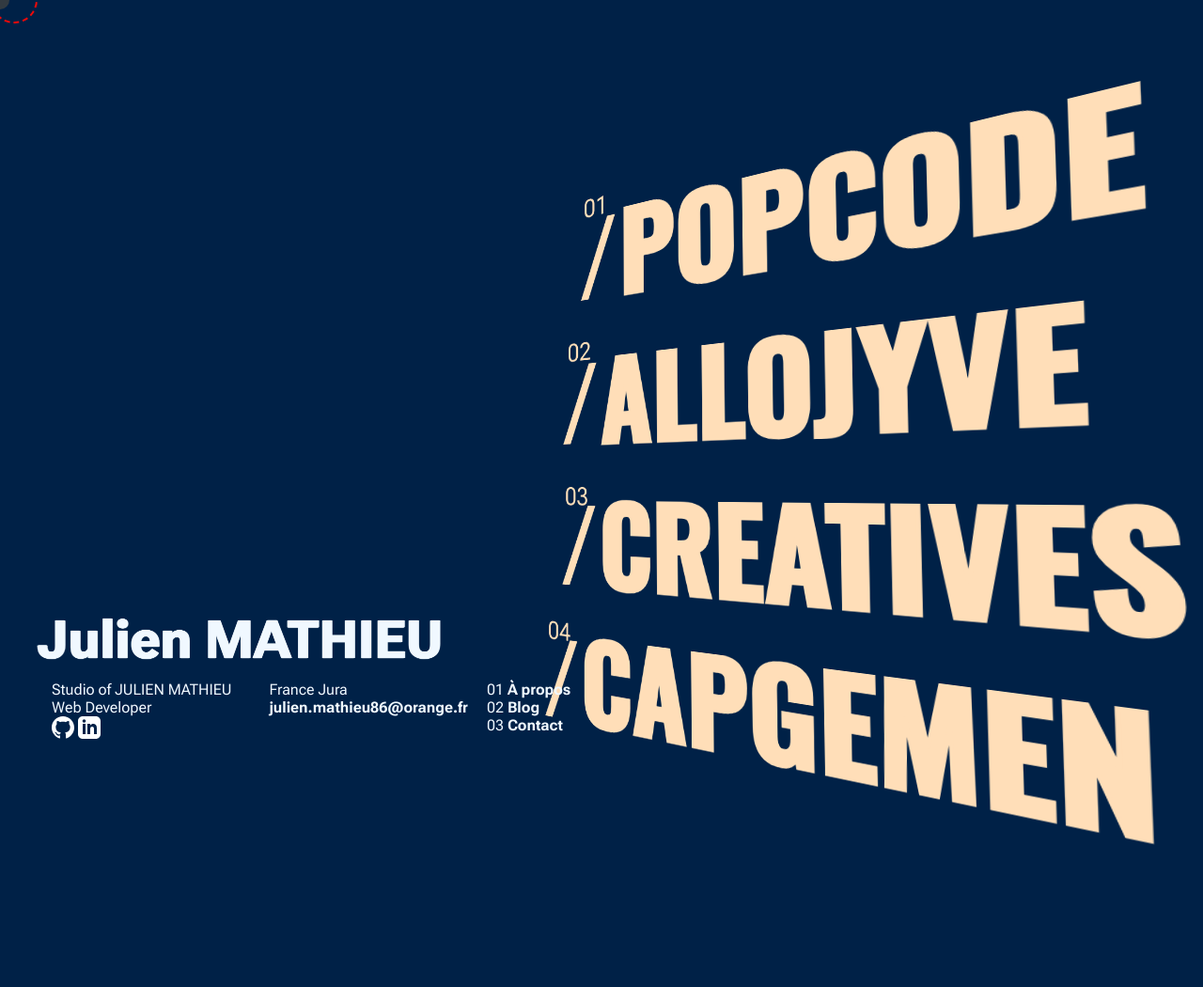
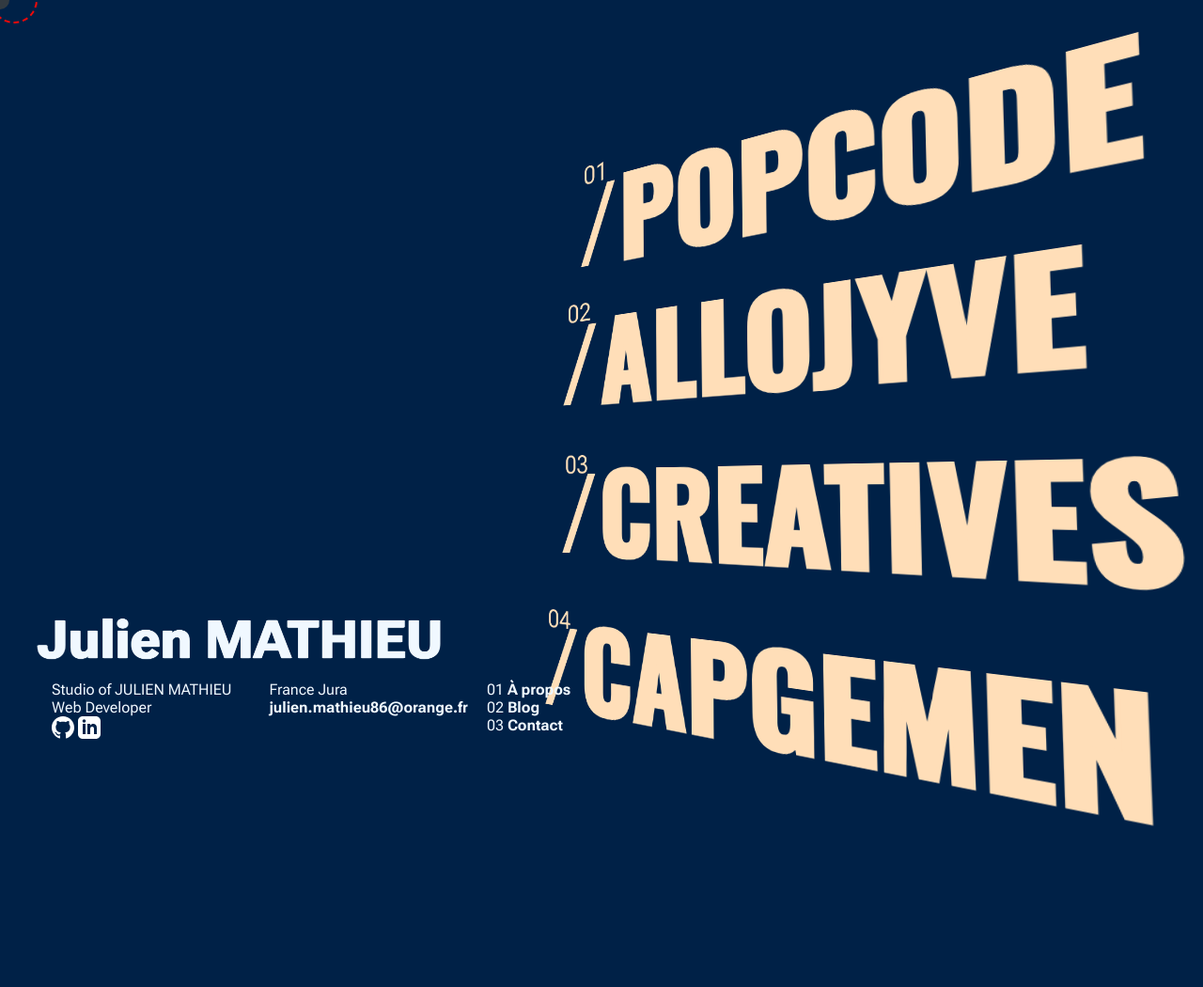
Before and after one commit to GamerBike39/portfolio, a PHP site: page / in a window 1280 px wide. Shown: the whole page at 94% size. After the commit the page ends 879 px from the top, so only its background shows below. Run offline with PHP 8.4, Linux system fonts and the light colour scheme; some libraries are stand-ins or nearby versions.

Commit message:
changement perspective

```diff
--- a/assets/css/style.css
+++ b/assets/css/style.css
@@ -120,7 +120,7 @@ a{
 .containerProject > h3:nth-child(1){
     /* margin-top: 50px; */
     margin-left: auto;
-    transform: rotateX(3deg) rotateY(326deg) translateY(30px);
+    transform: rotateX(3deg) rotateY(326deg) translateY(-24px);
     transform-style: preserve-3d;
     transition: all 0.5s ease-in-out;
     transform-origin: center right;
@@ -134,7 +134,7 @@ a{
     margin-top: 5px;
     margin-bottom: 5px;
     margin-left: auto;
-    transform: rotateX(3deg) rotateY(326deg) translate(-49px,18px);
+    transform: rotateX(3deg) rotateY(326deg) translate(-49px,-45px);
     transform-style: preserve-3d;
     transition: all 0.5s ease-in-out;
     transform-origin: center right;
@@ -147,7 +147,7 @@ a{
     margin-top: 5px;
     margin-bottom: 5px;
     margin-left: auto;
-    transform: rotateX(3deg) rotateY(326deg) translateX(36px);
+    transform: rotateX(3deg) rotateY(326deg) translateX(36px) translateY(-51px);
     transform-style: preserve-3d;
     transition: all 0.5s ease-in-out;
     transform-origin:center right;
@@ -160,7 +160,7 @@ a{
     margin-top: 5px;
     /* margin-bottom: 5px; */
     margin-left: auto;
-    transform: rotateX(3deg) rotateY(326deg) translateX(15px) translateY(-26px);
+    transform: rotateX(3deg) rotateY(326deg) translateX(15px) translateY(-45px);
     transform-style: preserve-3d;
     transition: all 0.5s ease-in-out;
     transform-origin:center right;
```
